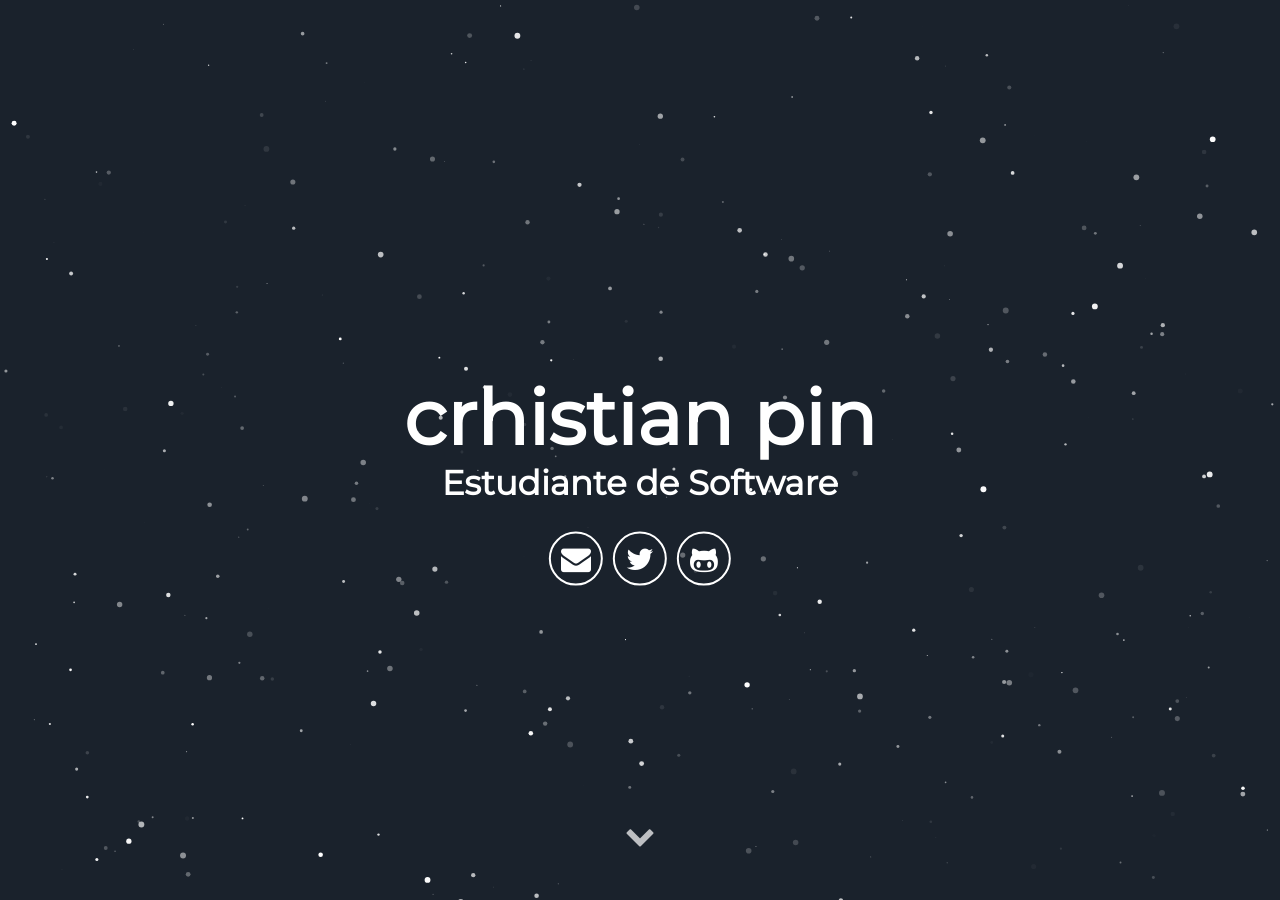
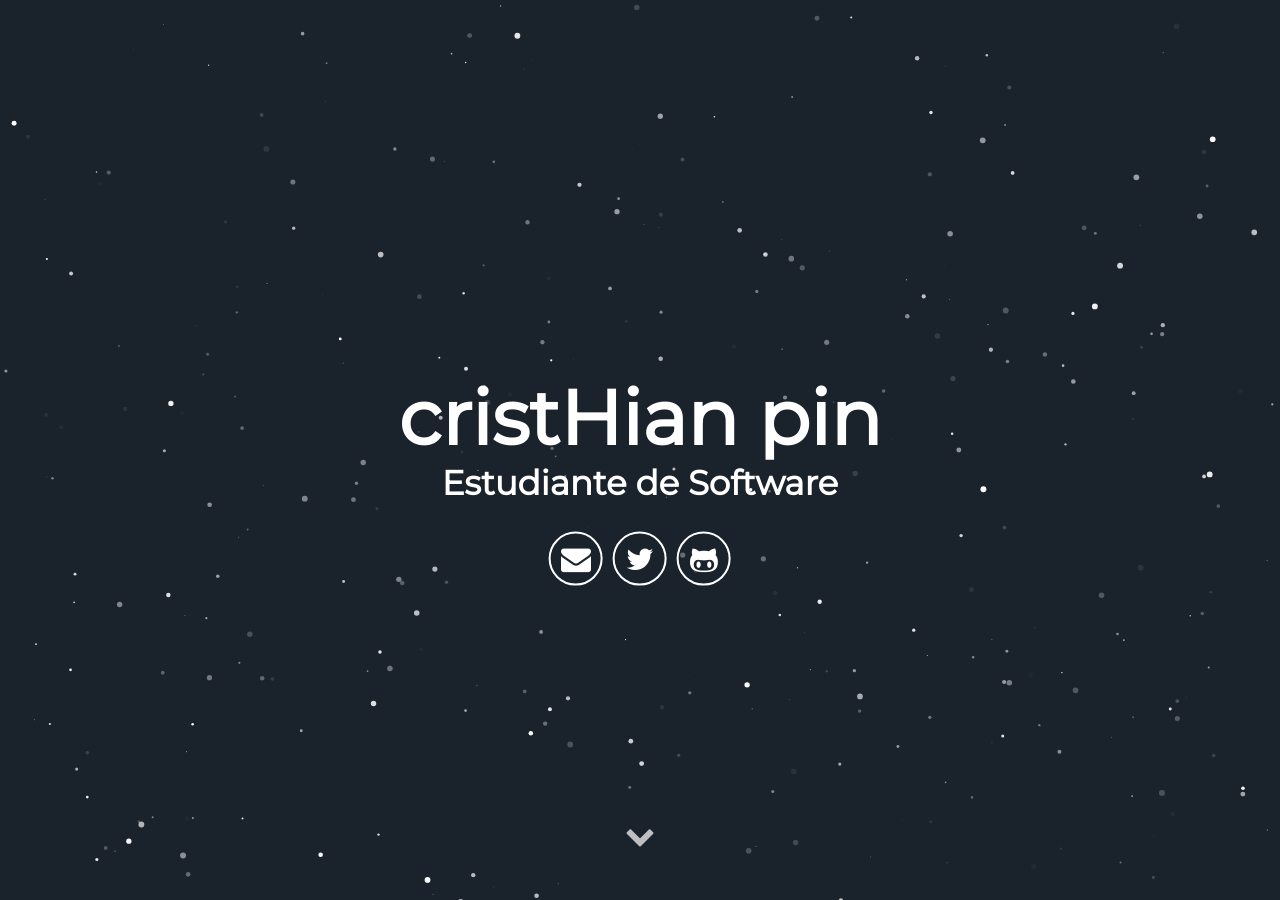
Before and after one commit to cristhianpin/crispin, a Jekyll site: the page built from index.html, in a window 1280 px wide and 900 px high. Built offline with Jekyll 4.4.1, drawn with Linux system fonts in a browser that asks for light colours; some web fonts are replaced; some of the changed text lies outside the part shown.

Commit message:
Update _config.yml

```diff
--- a/_config.yml
+++ b/_config.yml
@@ -5,7 +5,7 @@ description:
 # url: "localhost:3000" # the base hostname & protocol for your site e.g. http://willianjusten.com.br
 
 # User settings
-username: crhistian pin
+username: cristHian pin
 user_description: Soy estudiante de la carrera de Software, siempre buscando por nuevos conocimientos en la materia. Me gustaria arender nuevo prgramas en el transcurso de la carrera.
 user_title: Estudiante de Software
 email: Cristhianpin92@gmail.com
```
